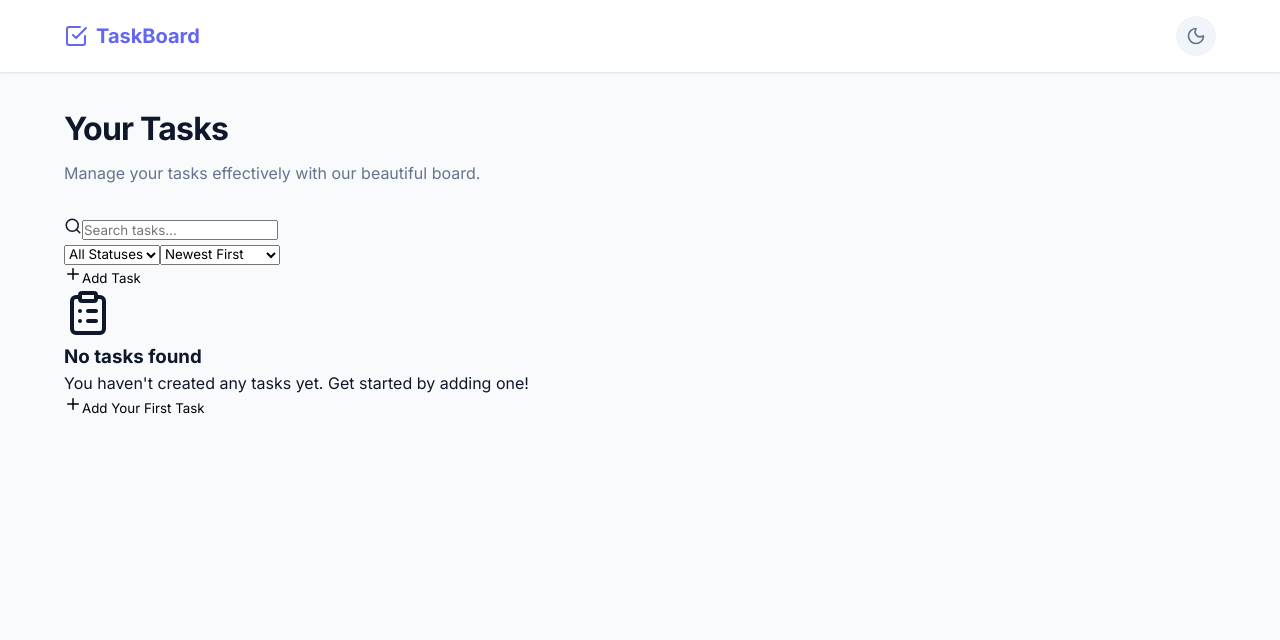
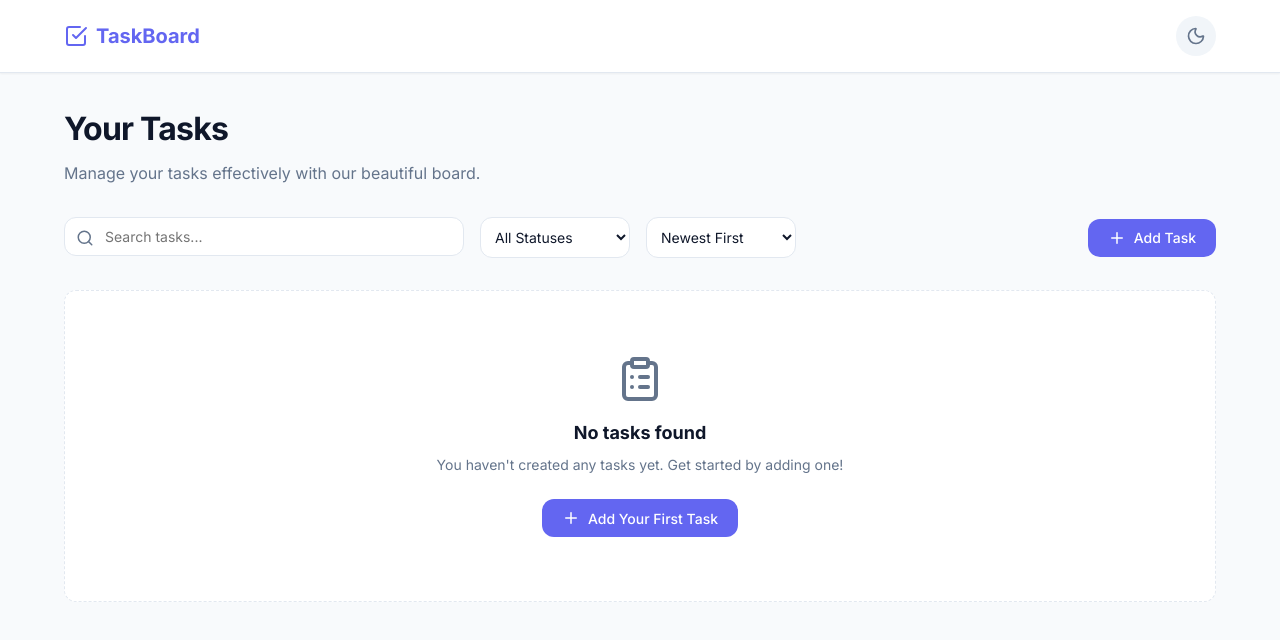
Before and after one commit to leewebstechnologies/todo, a Next.js app: page / in a window 1280 px wide. Shown: the top 640 px of the page. Built offline with nearby package versions, Linux system fonts and the light colour scheme.

Commit message:
complete the project

```diff
--- a/app/components/taskBoard/taskBoard.module.css
+++ b/app/components/taskBoard/taskBoard.module.css
@@ -0,0 +1,132 @@
+.board {
+  display: flex;
+  flex-direction: column;
+  gap: 2rem;
+}
+
+.controls {
+  display: flex;
+  flex-direction: column;
+  gap: 1rem;
+}
+
+@media (min-width: 768px) {
+  .controls {
+    flex-direction: row;
+    align-items: center;
+    justify-content: space-between;
+  }
+}
+
+.searchFilter {
+  display: flex;
+  flex-direction: column;
+  gap: 1rem;
+  flex: 1;
+}
+
+@media (min-width: 640px) {
+  .searchFilter {
+    flex-direction: row;
+  }
+}
+
+.searchContainer {
+  position: relative;
+  flex: 1;
+  max-width: 400px;
+}
+
+.searchIcon {
+  position: absolute;
+  left: 0.75rem;
+  top: 50%;
+  transform: translateY(-50%);
+  color: var(--muted-foreground);
+}
+
+.searchInput {
+  width: 100%;
+  padding: 0.625rem 0.625rem 0.625rem 2.5rem;
+  border: 1px solid var(--card-border);
+  border-radius: var(--radius);
+  background-color: var(--card-bg);
+  color: var(--foreground);
+  font-size: 0.875rem;
+  transition: border-color 0.2s;
+}
+
+.searchInput:focus {
+  outline: none;
+  border-color: var(--primary);
+}
+
+.select {
+  padding: 0.625rem;
+  border: 1px solid var(--card-border);
+  border-radius: var(--radius);
+  background-color: var(--card-bg);
+  color: var(--foreground);
+  font-size: 0.875rem;
+  min-width: 150px;
+}
+
+.addButton {
+  display: flex;
+  align-items: center;
+  gap: 0.5rem;
+  padding: 0.625rem 1.25rem;
+  border-radius: var(--radius);
+  background-color: var(--primary);
+  color: var(--primary-foreground);
+  font-weight: 500;
+  font-size: 0.875rem;
+  transition: background-color 0.2s;
+}
+
+.addButton:hover {
+  background-color: var(--primary-hover);
+}
+
+.grid {
+  display: grid;
+  grid-template-columns: 1fr;
+  gap: 1.5rem;
+}
+
+@media (min-width: 640px) {
+  .grid {
+    grid-template-columns: repeat(2, 1fr);
+  }
+}
+
+@media (min-width: 1024px) {
+  .grid {
+    grid-template-columns: repeat(3, 1fr);
+  }
+}
+
+.emptyState {
+  display: flex;
+  flex-direction: column;
+  align-items: center;
+  justify-content: center;
+  padding: 4rem 2rem;
+  text-align: center;
+  background-color: var(--card-bg);
+  border: 1px dashed var(--card-border);
+  border-radius: var(--radius);
+  color: var(--muted-foreground);
+}
+
+.emptyState h3 {
+  color: var(--foreground);
+  margin-top: 1rem;
+  margin-bottom: 0.5rem;
+  font-size: 1.125rem;
+}
+
+.emptyState p {
+  margin-bottom: 1.5rem;
+  font-size: 0.875rem;
+}
--- a/app/lib/hooks/useTasks.ts
+++ b/app/lib/hooks/useTasks.ts
@@ -4,30 +4,32 @@ import { useState, useEffect } from "react";
 import { Task } from "../types";
 
 export function useTasks() {
-  const [tasks, setTasks] = useState<Task[]>(() => {
-    if (typeof window === "undefined") {
-      return [];
-    }
+  const [tasks, setTasks] = useState<Task[]>([]);
+  const [isLoaded, setIsLoaded] = useState(false);
 
+  useEffect(() => {
     try {
       const savedTasks = window.localStorage.getItem("tasks");
-      return savedTasks ? (JSON.parse(savedTasks) as Task[]) : [];
+      if (savedTasks) {
+        setTasks(JSON.parse(savedTasks) as Task[]);
+      }
     } catch (error) {
       console.error("Failed to parse tasks from local storage", error);
-      return [];
+    } finally {
+      setIsLoaded(true);
     }
-  });
+  }, []);
 
   // Save tasks whenever they change
   useEffect(() => {
-    if (typeof window !== "undefined") {
+    if (isLoaded) {
       try {
         window.localStorage.setItem("tasks", JSON.stringify(tasks));
       } catch (error) {
         console.error("Failed to save tasks to local storage", error);
       }
     }
-  }, [tasks]);
+  }, [tasks, isLoaded]);
 
   // Add a new task
   const addTask = (task: Omit<Task, "id" | "createdAt">) => {
```
